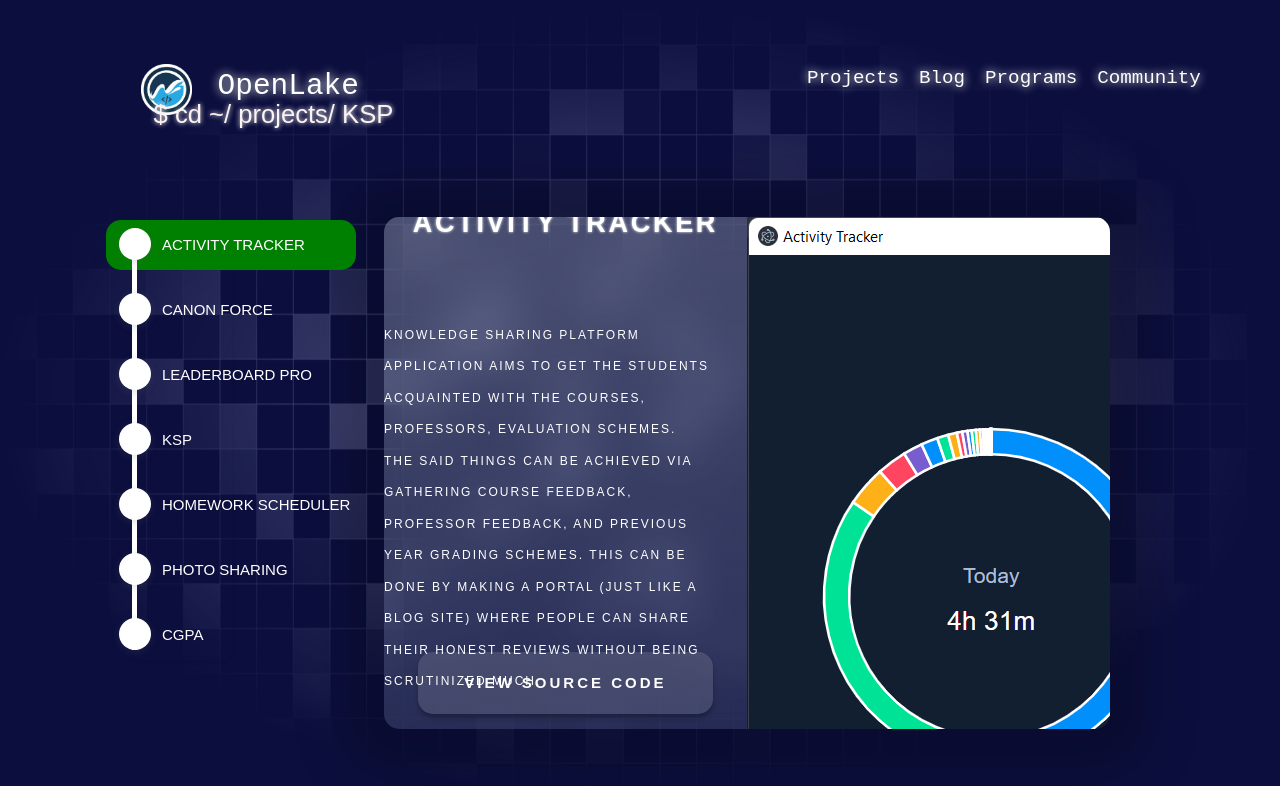
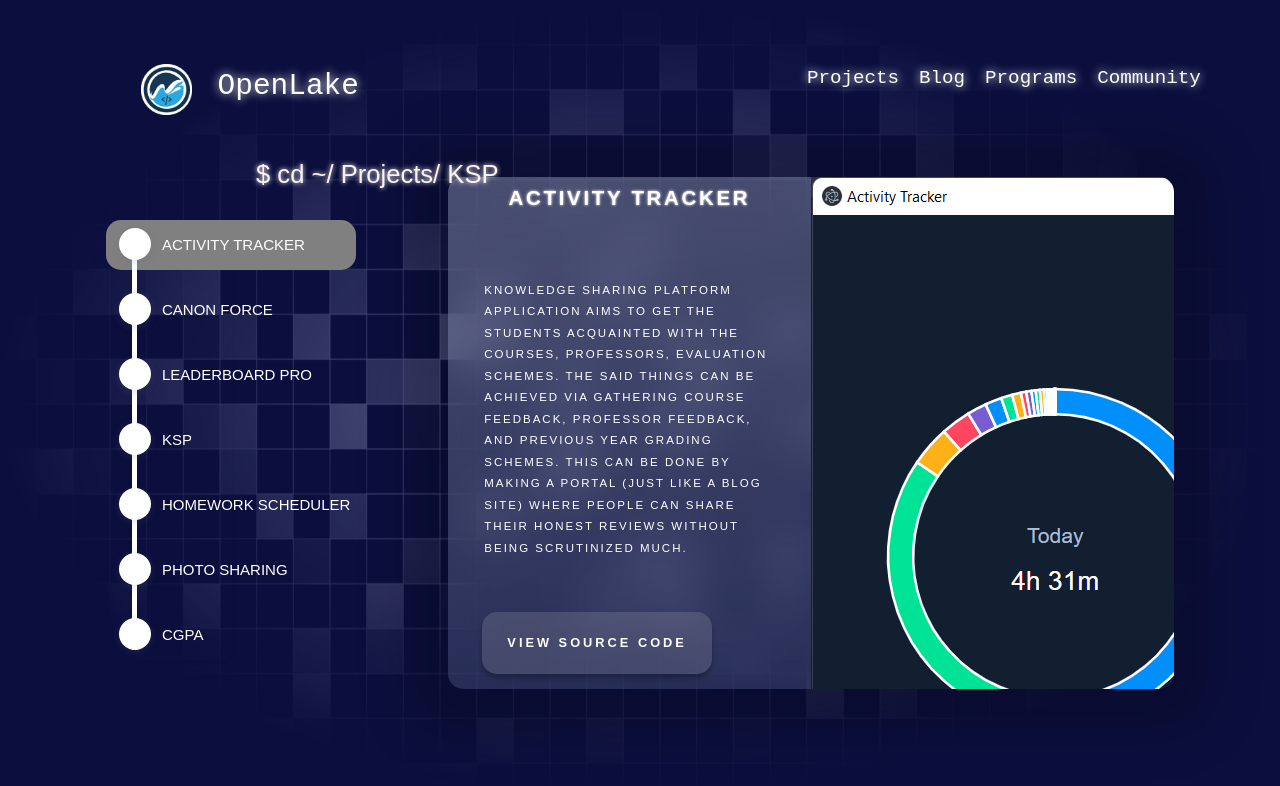
Before and after one commit to Bolt17803/Web_Wave_Surfers, a React (Vite) app in the folder npm/: page /projects in a window 1280 px wide. Shown: the top 786 px of the page. Built offline with nearby package versions, Linux system fonts and the light colour scheme; a web font is replaced by a local one.

Commit message:
updated projects page

```diff
--- a/npm/src/Projects.css
+++ b/npm/src/Projects.css
@@ -25,10 +25,10 @@
     z-index: 0;
 }
 /* Command Prompt */
-.project-body>h1{
+.project-body > h1{
     position: absolute;
-    top: 12.5%;
-    left: 12%;
+    top: 20%;
+    left: 20%;
     color: white;
     text-shadow: 0px 0px 10px 0px rgba(253, 244, 244, 0.90);
     z-index: 10;
@@ -43,8 +43,8 @@
 /* project-card */
 .project-card{
     position: relative;
-    top: 10%;
-    left: 30%;
+    top: 5%;
+    left: 35%;
     width: 56.7%;
     height: 64%;
     flex-shrink: 0;
@@ -56,17 +56,17 @@
 
     overflow: hidden;
 }
-.project-card h3{
+.project-card>h3{
     display: flex;
     width: 50%;
+    margin-top:2%;
     flex-direction: column;
     justify-content: center;
     flex-shrink: 0;
 
-    color: #FFF;
     text-align: center;
     text-shadow: 0px 0px 5px 0px rgba(253, 244, 244, 0.90);
-    font-size: 27px;
+    font-size: 1.6vw;
     font-style: normal;
     font-weight: 800;
     line-height: 12.5px;
@@ -78,13 +78,14 @@
 }
 .project-card>p{
     position: absolute;
-    width: 45%;
+    width: 40%;
     top: 20%;
+    left: 5%;
     color: #FFF;
-    font-size: 12px;
+    font-size: 0.9vw;
     font-style: normal;
     font-weight: 400;
-    line-height: 31.5px;
+    line-height: 21.5px;
     letter-spacing: 2px;
     text-transform: uppercase;
 }
@@ -93,7 +94,7 @@
     position: absolute;
     top:85%;
     left: calc(25% - 147.5px);
-    width: 295px;
+    width: 18vw;
     height: 12%;
     flex-shrink: 0;
     border-radius: 15px;
@@ -110,7 +111,7 @@
     align-self: center;
     color: #FFF;
     text-align: center;
-    font-size: 15px;
+    font-size: 1vw;
     font-style: normal;
     font-weight: 800;
     line-height: 12.5px;
--- a/npm/src/components/Projects.jsx
+++ b/npm/src/components/Projects.jsx
@@ -37,7 +37,7 @@
                     <div className="circle">
                         <div className="inner-circle" style={{display: (props.name==project) ? "block" : "none"}}></div>
                     </div>
-                    <a className="link" href="#">{props.name}</a>
+                    <a className="link" href="https://github.com/OpenLake/Knowledge-Sharing-Platform">{props.name}</a>
                     {/* <div className="base" style={{display: (props.name==project) ? "block" : "none"}}></div> */}
                 </div>
             );
@@ -56,7 +56,7 @@
                             height: '50px',
                             left: "-26px",
                             borderRadius: '15px',
-                            backgroundColor: 'green',
+                            backgroundColor: 'grey',
                         }}
                         animate={{
                             translateY: `${animY}%`,
@@ -75,7 +75,7 @@
     return(
         <div className="project-body">
             <Navbar />
-            <h1>$ cd ~/ projects/ KSP</h1>
+            <h1>$ cd ~/ Projects/ KSP</h1>
             <Card />
             <LineMenu />
         </div>
```
